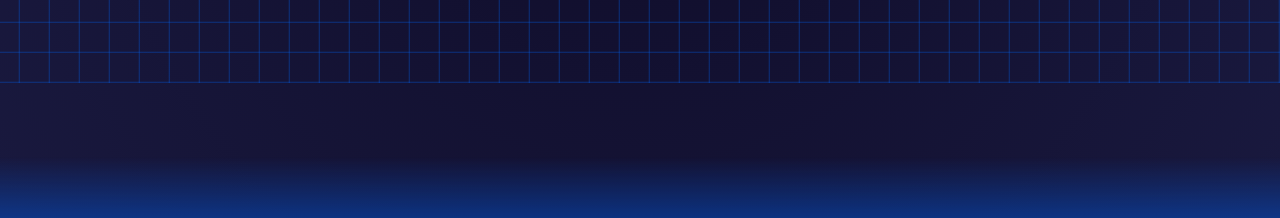
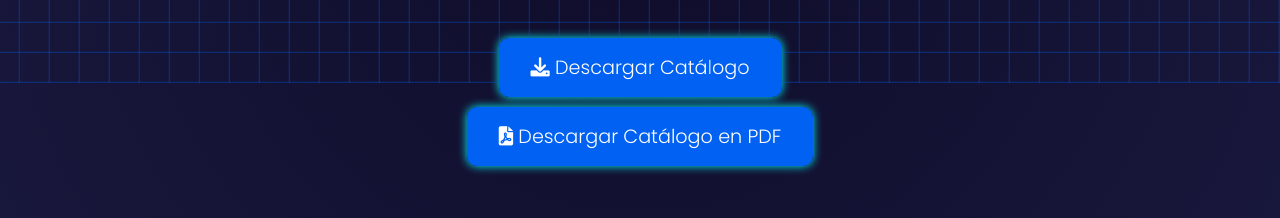
Before and after one commit to Santiagovc16/JuegosGames, a plain HTML site: page playstation.html in a window 1280 px wide. Shown: the part 717-935 px from the top of the page. Drawn offline with Linux system fonts and the light colour scheme.

Commit message:
pdf,descargas

```diff
--- a/playstation.html
+++ b/playstation.html
@@ -248,6 +248,16 @@
       <div class="game-card" onclick="abrirCatalogo()">
         <img src="catalogo/Diapositiva1.png" alt="Vista previa del catálogo">
       </div>
+      <div style="text-align: center; margin-top: 2rem;">
+        <a href="catalogo/catalogo.zip" download style="padding: 1rem 2rem; background: var(--ps-blue); color: white; text-decoration: none; border-radius: 10px; font-size: 1.2rem; box-shadow: 0 0 10px var(--ps-neon); transition: background 0.3s;">
+          <i class="fas fa-download"></i> Descargar Catálogo
+        </a>
+      </div>
+      <div style="text-align: center; margin-top: 1rem;">
+        <a href="catalogo/catalogo.pdf" download style="padding: 1rem 2rem; background: var(--ps-blue); color: white; text-decoration: none; border-radius: 10px; font-size: 1.2rem; box-shadow: 0 0 10px var(--ps-neon); transition: background 0.3s;">
+          <i class="fas fa-file-pdf"></i> Descargar Catálogo en PDF
+        </a>
+      </div>
     </section>
   </main>
 
```
Also changed, not shown: 4 other files.
